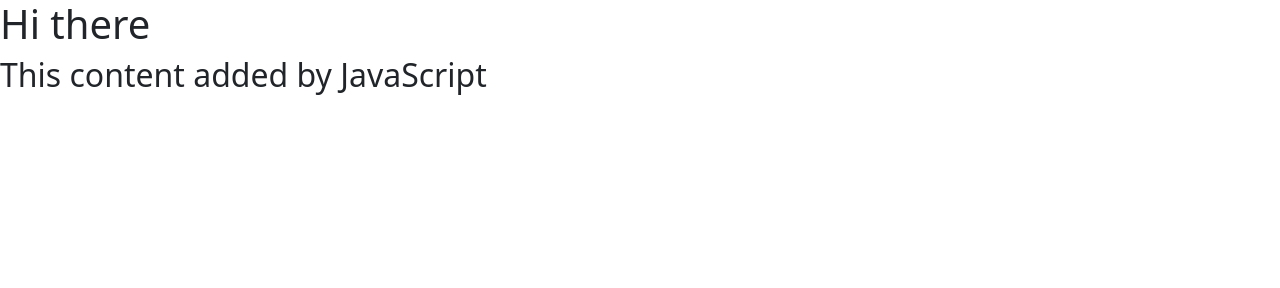
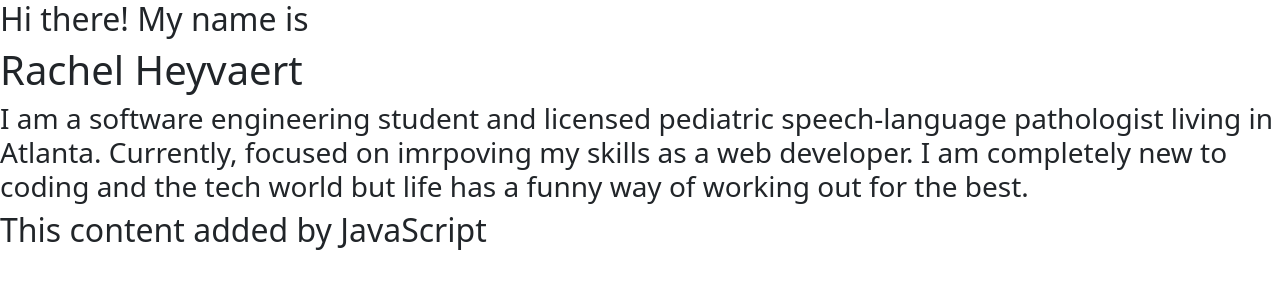
Before and after one commit to rachelheyvaert/Personal-website, a plain HTML site: page index.html in a window 1280 px wide. Drawn offline with nearby package versions, Linux system fonts and the light colour scheme; a web font is replaced by a local one.

Commit message:
Skeleton text added

```diff
--- a/index.html
+++ b/index.html
@@ -14,7 +14,12 @@
 <link href="https://cdn.jsdelivr.net/npm/bootstrap@5.1.3/dist/css/bootstrap.min.css" rel="stylesheet" integrity="sha384-1BmE4kWBq78iYhFldvKuhfTAU6auU8tT94WrHftjDbrCEXSU1oBoqyl2QvZ6jIW3" crossorigin="anonymous">
 </head>
 <body>
-<h1>Hi there</h1>
+    <div class="greet">
+        <h2>Hi there! My name is </h2>
+        <h1 id="name">Rachel Heyvaert</h1>
+    </div>
+    <div class="intro"><h3>I am a software engineering student and licensed pediatric speech-language pathologist living in Atlanta. Currently, focused on imrpoving my skills as a web developer. I am completely new to coding and the tech world but life has a funny way of working out for the best.</h3></div>
+
 <!--JS script & Bootstrap-->
 <script src="script.js"></script>
 <script src="https://cdn.jsdelivr.net/npm/bootstrap@5.1.3/dist/js/bootstrap.bundle.min.js" integrity="sha384-ka7Sk0Gln4gmtz2MlQnikT1wXgYsOg+OMhuP+IlRH9sENBO0LRn5q+8nbTov4+1p" crossorigin="anonymous"></script>
```
